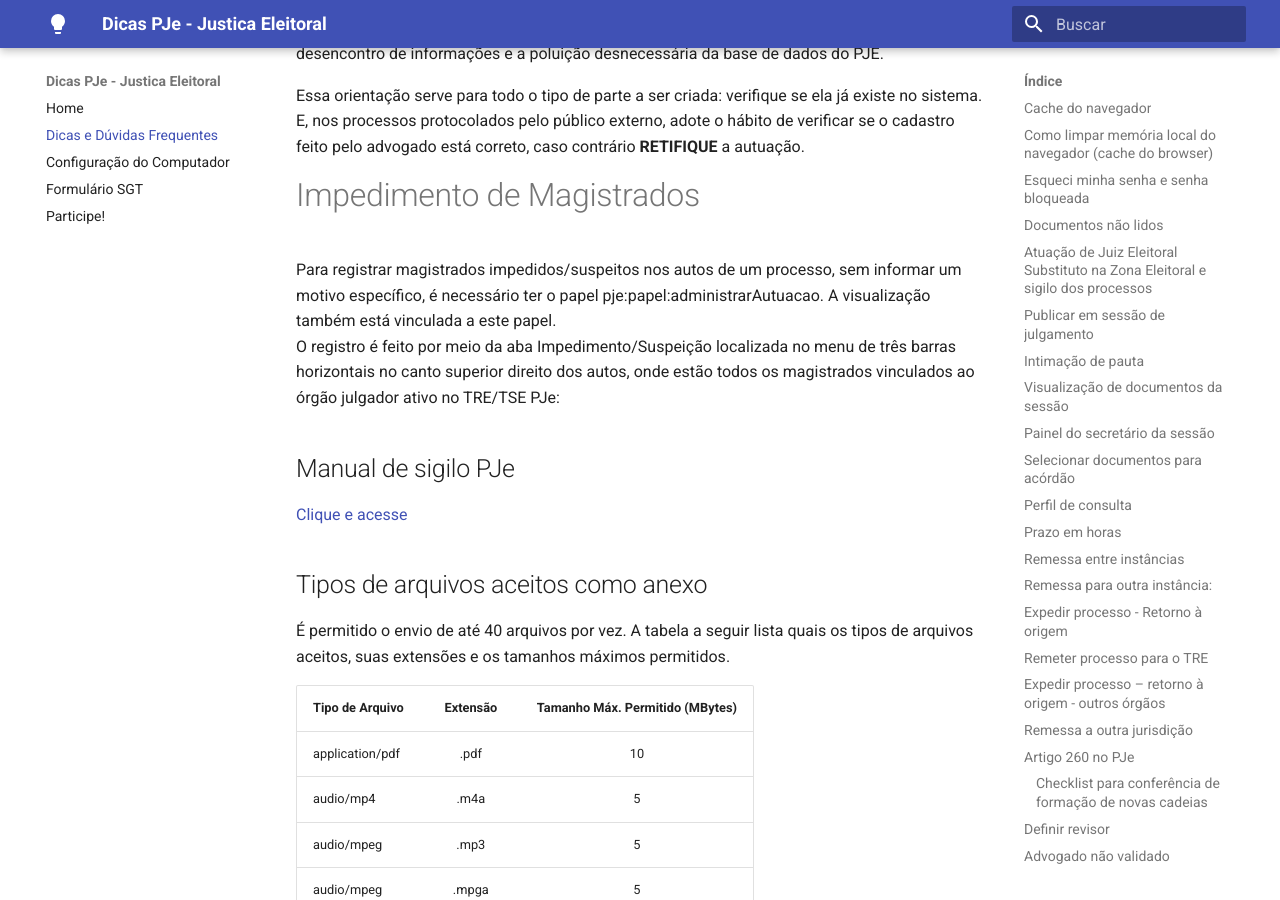
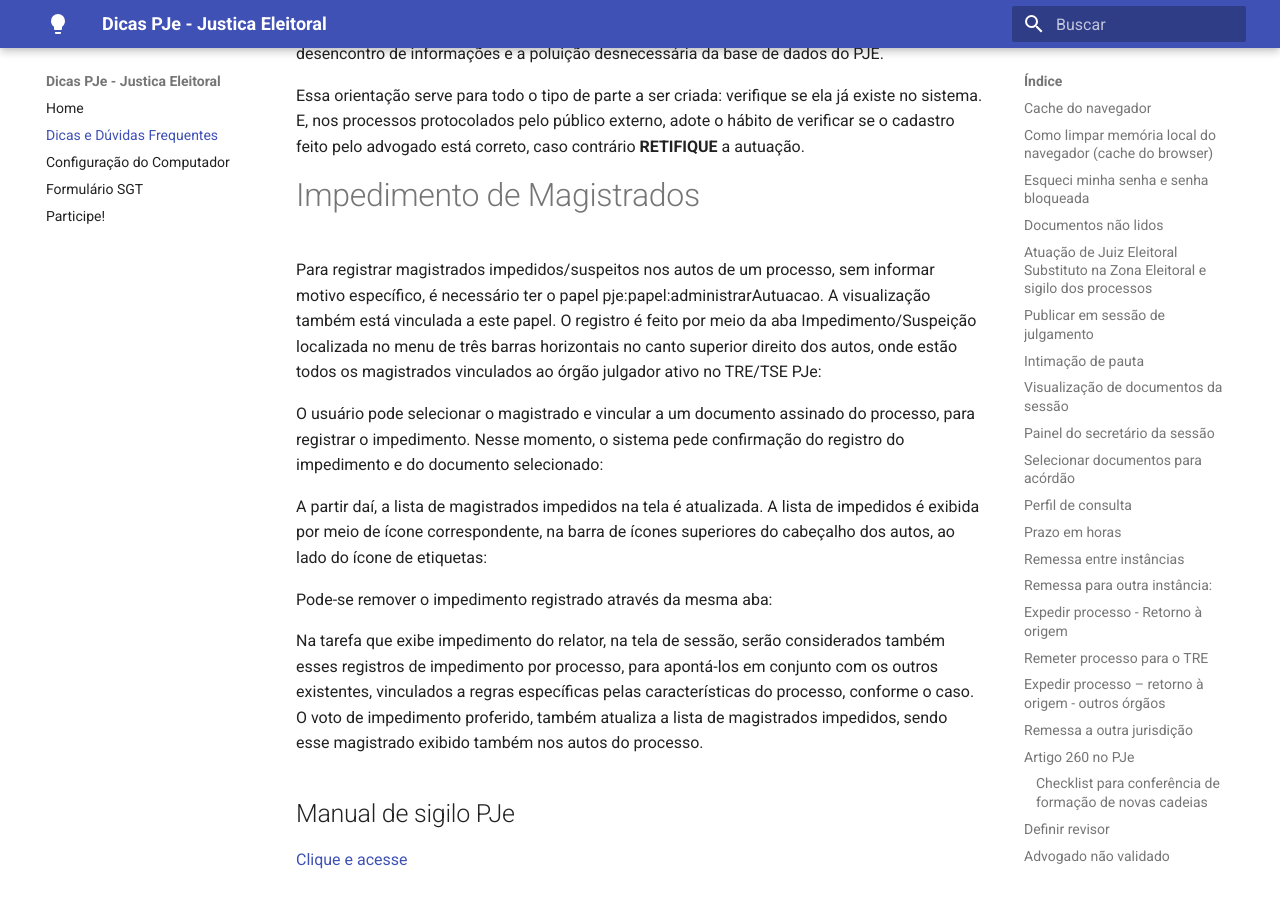
Before and after one commit to PJeJE/dicas_versao_1, an MkDocs documentation site: the page built from docs/dicas.md, in a window 1280 px wide and 900 px high, scrolled down 50630 px. Built offline with MkDocs 1.6.1 and Material for MkDocs 9.7.7, drawn with Linux system fonts in a browser that asks for light colours; nearby versions of some CDN libraries.

Commit message:
Update dicas.md

```diff
--- a/docs/dicas.md
+++ b/docs/dicas.md
@@ -1205,6 +1205,34 @@ O registro é feito por meio da aba Impedimento/Suspeição localizada no menu d
 
 
 
+
+
+
+O usuário pode selecionar o magistrado e vincular a um documento assinado do processo, para registrar o impedimento. Nesse momento, o sistema pede confirmação do registro do impedimento e do documento selecionado:
+
+
+
+
+
+
+A partir daí, a lista de magistrados impedidos na tela é atualizada. A lista de impedidos é exibida por meio de ícone correspondente, na barra de ícones superiores do cabeçalho dos autos, ao lado do ícone de etiquetas:
+
+
+
+
+
+
+
+Pode-se remover o impedimento registrado através da mesma aba:
+
+
+
+
+
+
+
+Na tarefa que exibe impedimento do relator, na tela de sessão, serão considerados também esses registros de impedimento por processo, para apontá-los em conjunto com os outros existentes, vinculados a regras específicas pelas características do processo, conforme o caso.
+O voto de impedimento proferido, também atualiza a lista de magistrados impedidos, sendo esse magistrado exibido também nos autos do processo.
 
 
 
```
Also changed, not shown: other parts of docs/dicas.md (+1 -1 lines).
